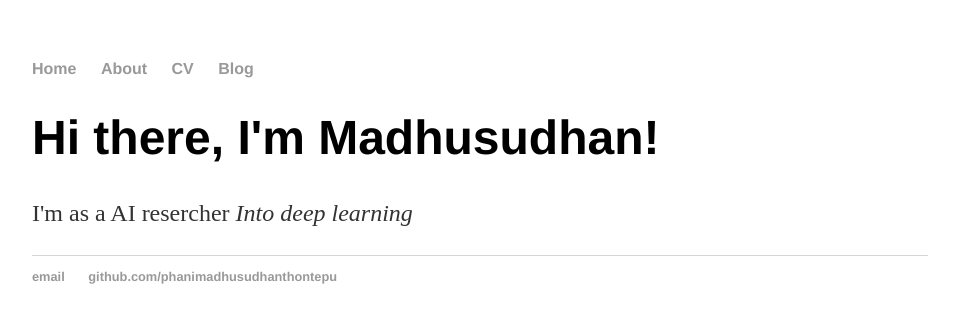
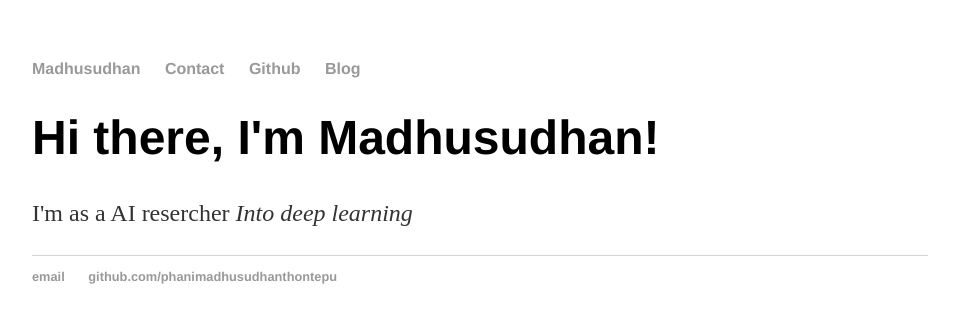
Before and after one commit to phani1995/phani1995.github.io, a Jekyll site: the page built from index.html, in a window 1280 px wide. Shown: the top 323 px of the page, without its empty margins (160-1119 px from the left). Built offline with Jekyll 4.4.1, drawn with Linux system fonts in a browser that asks for light colours.

Commit message:
Update default.html

```diff
--- a/_layouts/default.html
+++ b/_layouts/default.html
@@ -8,9 +8,9 @@
 		<body>
 			<nav>
 	    		<ul>
-	        		<li><a href="/">Home</a></li>
-		        	<li><a href="/about">About</a></li>
-	        		<li><a href="/cv">CV</a></li>
+	        		<li><a href="/">Madhusudhan</a></li>
+		        	<li><a href="/about">Contact</a></li>
+	        		<li><a href="/cv">Github</a></li>
 	        		<li><a href="/blog">Blog</a></li>
 	    		</ul>
 			</nav>
```
